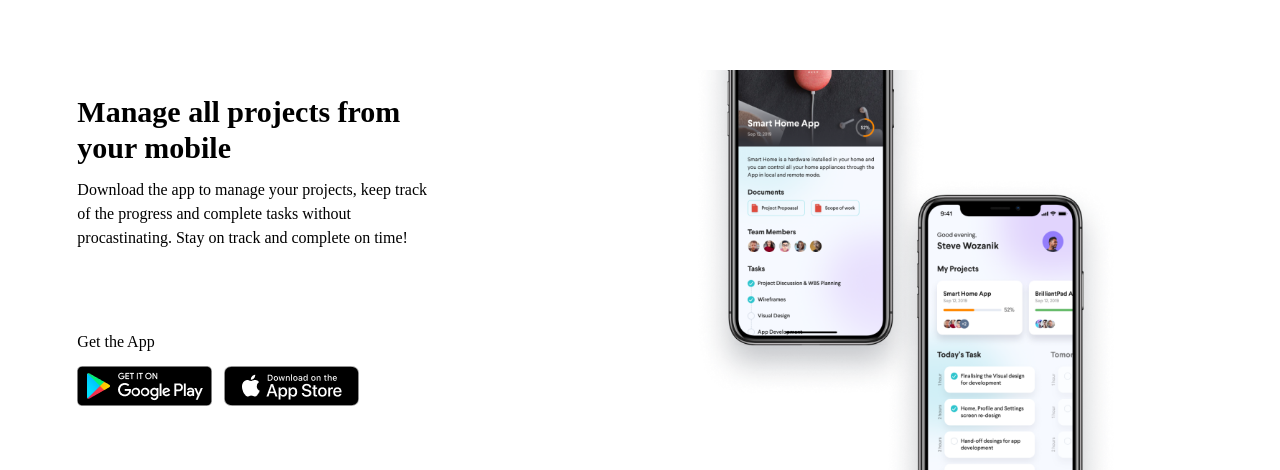
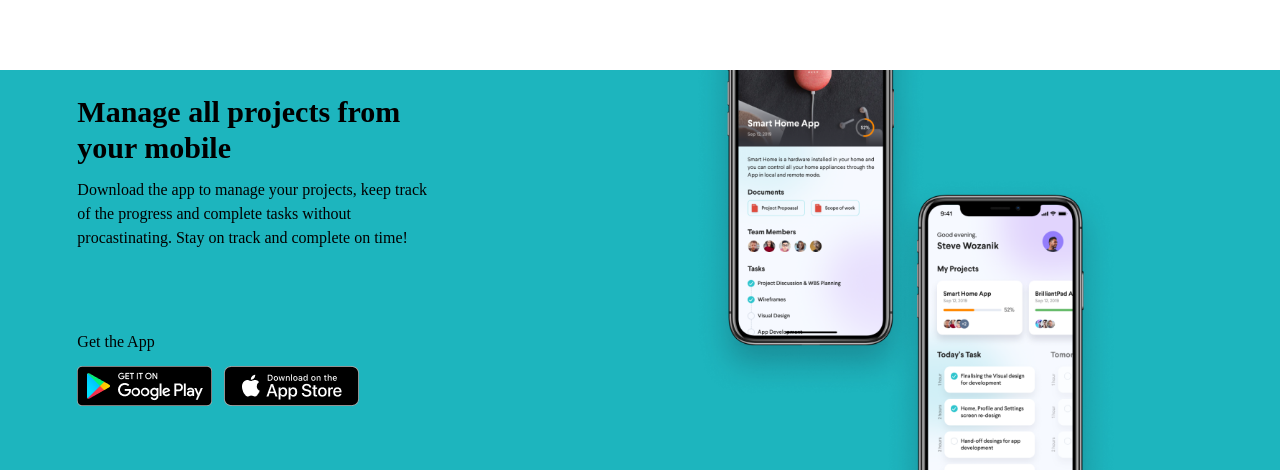
Before and after one commit to NikkiAung/Landify-landing-lage, a website: page src/index.html in a window 1280 px wide. Shown: the part 2944-3414 px from the top of the page. Drawn offline with Linux system fonts and the light colour scheme.

Commit message:
change: forget to add bg #1DB5BE color

```diff
--- a/src/index.html
+++ b/src/index.html
@@ -223,7 +223,7 @@
     </section>
 
 
-    <section class="max-w-7xl mx-auto">
+    <section class="max-w-7xl mx-auto bg-[#1DB5BE]">
         <div class="flex justify-center">
             <!-- child1 -->
             <div class="basis-6/12">
```
Also changed, not shown: src/output.css.
